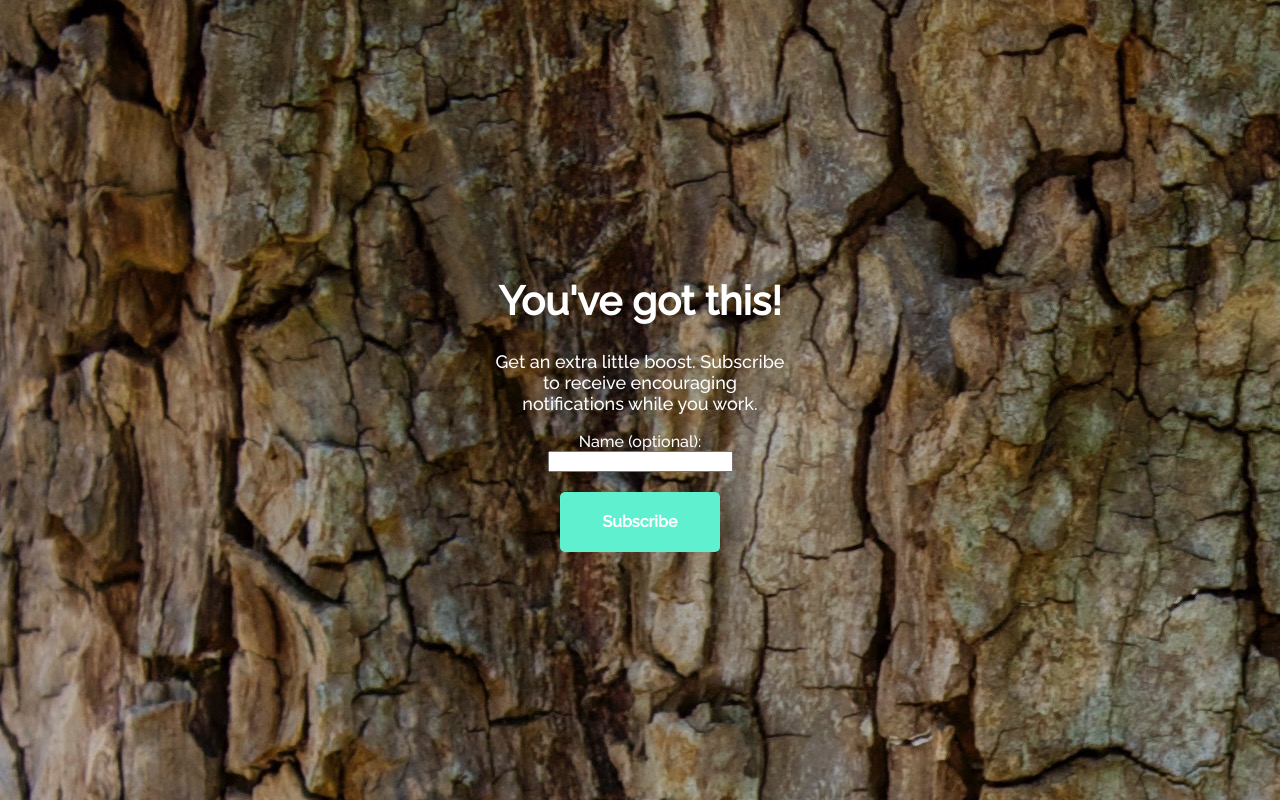
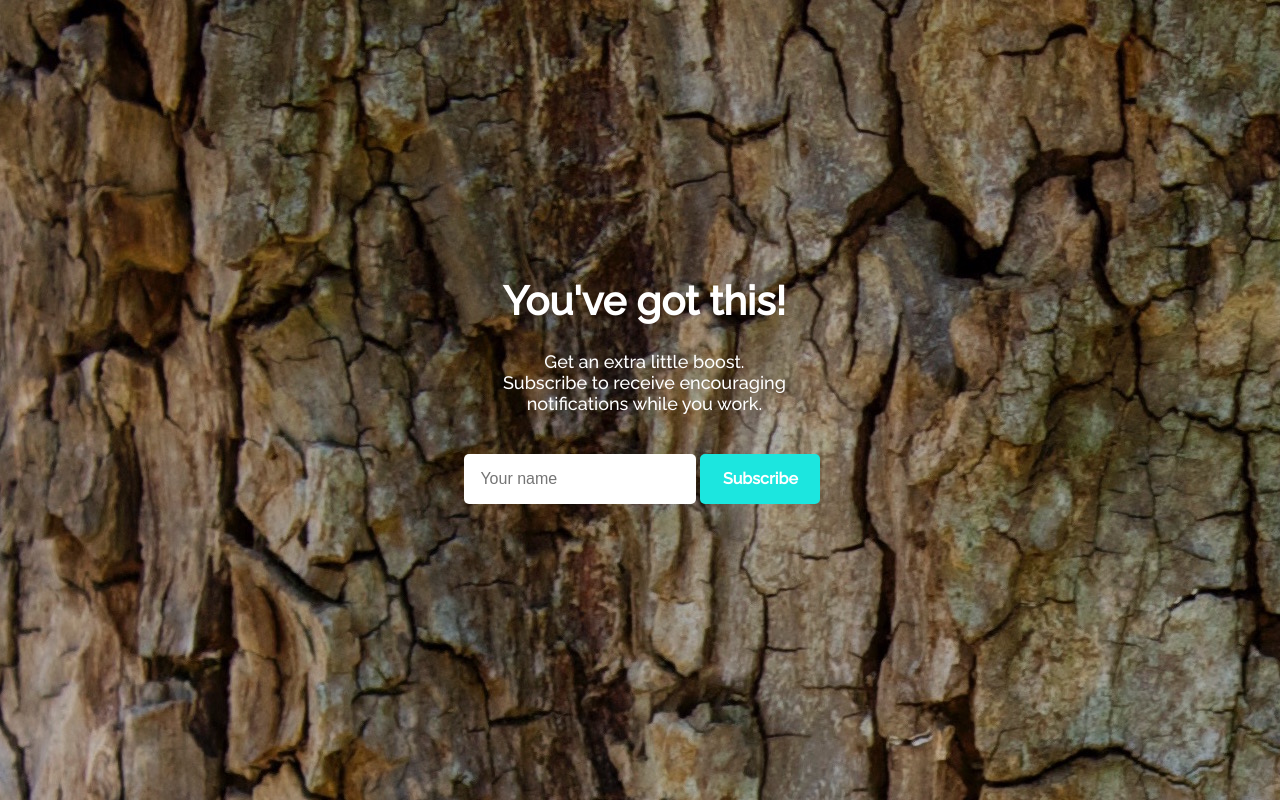
Before and after one commit to nicviclee/youve-got-this, a PHP site: page / in a window 1280 px wide. Run offline with PHP 8.4, Linux system fonts and the light colour scheme.

Commit message:
Position subscribe button and input textbox on same line

```diff
--- a/css/styles.css
+++ b/css/styles.css
@@ -13,36 +13,54 @@ h1 {
 
 p {
     font-size: 18px;
+    margin-bottom: 40px;
 }
 
 img {
     display: inline;
 }
 
-span {
+#content {
     position: absolute;
-    width: 300px;
-    height: 300px;
-    left: 50%;
+    display: block;
+    width: 360px;
+    left: 48%;
     top: 50%;
     margin-left: -150px;
     margin-top: -150px;
 }
 
+#subscribe {
+    margin-top: 40px;
+    padding-top: 40px;
+    position: relative;
+}
+
+input {
+    width: 200px;
+    font-size: 16px;
+    line-height: 48px;
+    border-radius: 5px;
+    border: none;
+    padding-left: 16px;
+    padding-right: 16px;
+    float: left;
+}
+
 button {
-    background-color: #5FF1CF;
+    background-color: #1CE6DF;
     border: none;
     border-radius: 5px;
-    height: 60px;
-    width: 160px;
+    height: 50px;
+    width: 120px;
+    margin: 0px;
     font-size: 16px;
     font-weight: 700;
     color: white;
     font-family: 'Raleway', sans-serif;
-    margin-top: 20px;
     cursor: pointer;
 }
 
 button:hover {
-    background-color: #83f4da;
+    background-color: #29FEF7;
 }
--- a/index.html
+++ b/index.html
@@ -9,14 +9,15 @@
     <link href='https://fonts.googleapis.com/css?family=Raleway:500' rel='stylesheet' type='text/css'>
 </head>
 <body>
-    <span>
+    <span id='content'>
         <h1>You've got this!</h1>
-        <p>Get an extra little boost. Subscribe to receive encouraging notifications while you work.</p>
-        <form>
-            Name (optional):<br>
-            <input id='userName' type="text" name="name">
-        </form>
-        <button id='subscribeButton' disabled>Subscribe</button>
+        <p>Get an extra little boost. </br>Subscribe to receive encouraging notifications while you work.</p>
+        <span id='subscribe'>
+            <form>
+            <input id='userName' type="text" name="name" placeholder="Your name">
+            </form>
+            <button id='subscribeButton' disabled>Subscribe</button>
+        </span>
     </span>
 </body>
 </html>
```
